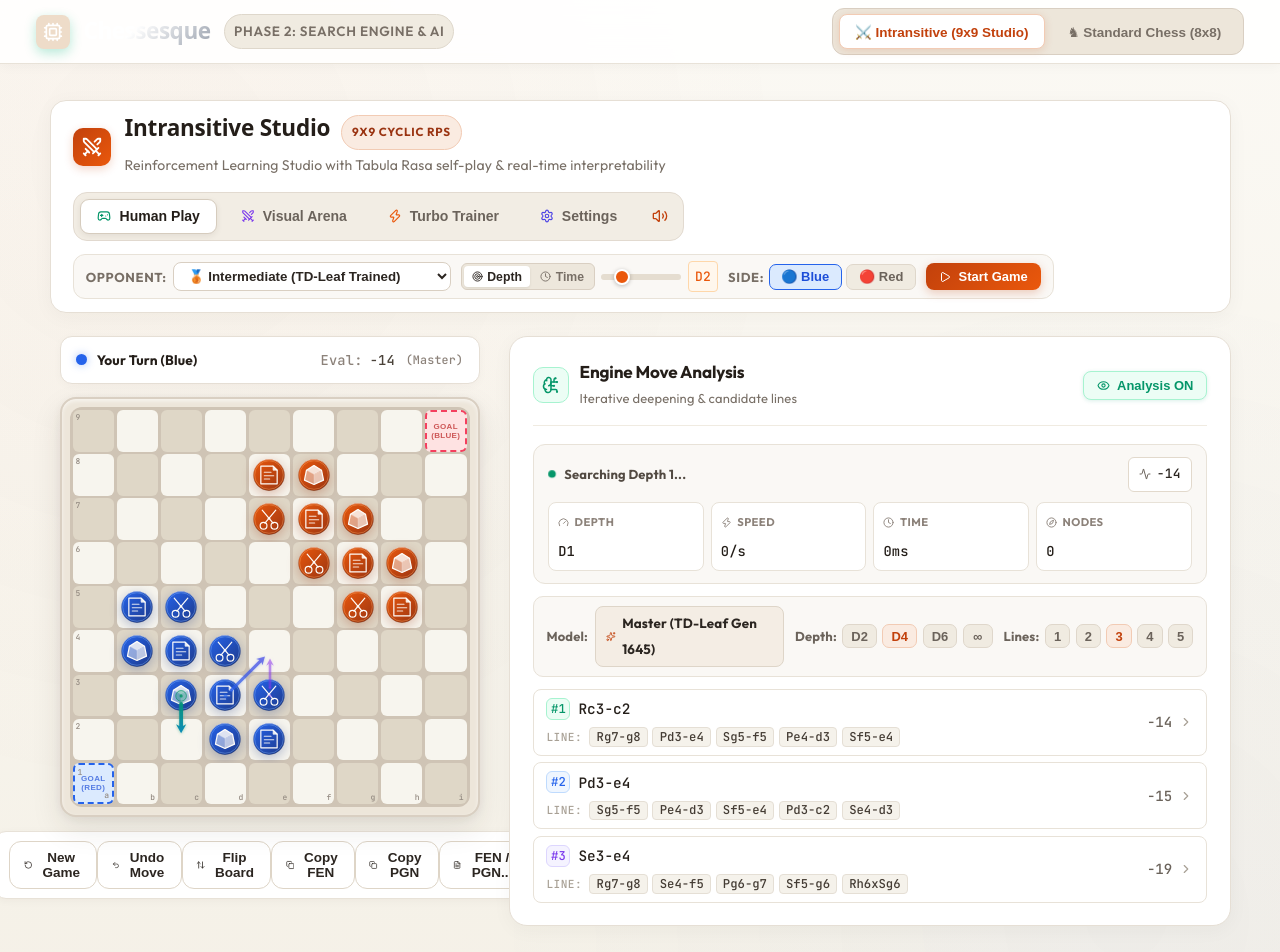
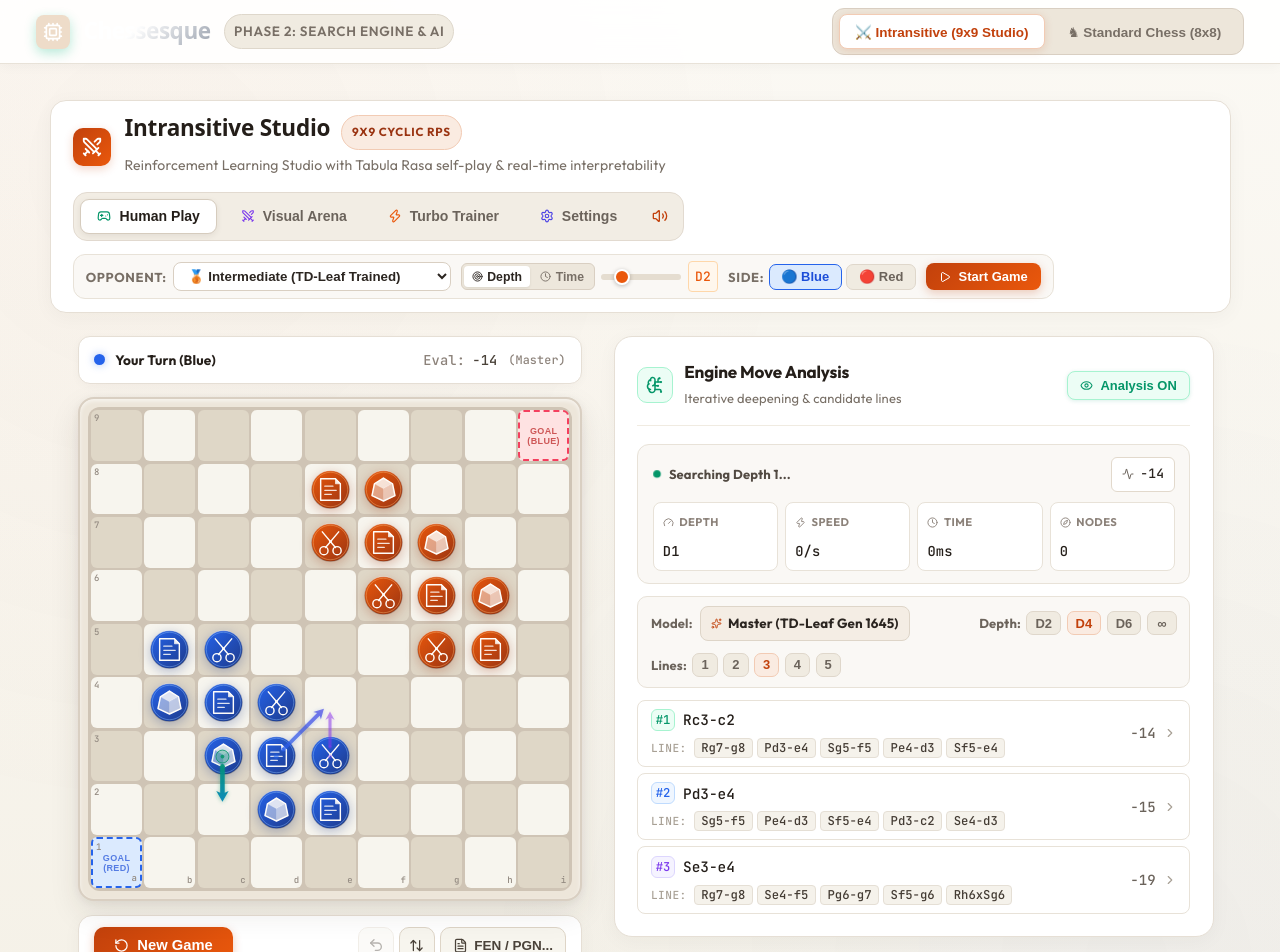
Before and after one commit to Vxwilson/intransitive, a React (Vite) app: page / in a window 1280 px wide. Shown: the top 952 px of the page. Built offline with nearby package versions, Linux system fonts and the light colour scheme.

Commit message:
feat(ui): 20% larger board, compact analysis layout, visual arena bottom strip, and PGN replay

```diff
--- a/src/custom/core/pgn.ts
+++ b/src/custom/core/pgn.ts
@@ -5,6 +5,9 @@
 
 import { INITIAL_INTRANSITIVE_FEN } from './fen';
 import type { Move } from './types';
+import { PLAYER_BLUE } from './types';
+import { IntransitiveGame } from './game';
+import { algebraicToSquare } from './constants';
 
 export interface PGNGameData {
   event?: string;
@@ -152,7 +155,7 @@ export function parsePGNMoves(pgn: string): string[] {
   // Match tokens
   const tokens = withoutComments.split(/\s+/);
   const moves: string[] = [];
-  const moveRegex = /^[RPSrps][a-i][1-9][\-x][RPSrps]?[a-i][1-9][#]?$/;
+  const moveRegex = /^[RPSrps]?[a-i][1-9][-x][RPSrps]?[a-i][1-9][#]?$/;
 
   for (const token of tokens) {
     const cleaned = token.replace(/^\d+\.+/, '').trim();
@@ -162,3 +165,78 @@ export function parsePGNMoves(pgn: string): string[] {
   }
   return moves;
 }
+
+export interface ReplayPGNResult {
+  finalGame: IntransitiveGame;
+  moves: { move: Move; san: string; fen: string }[];
+  startFen?: string;
+  error?: string;
+}
+
+/**
+ * Replays moves from a standard Intransitive PGN string onto an IntransitiveGame instance.
+ * Supports optional [FEN "..."] header, standard SAN, and coordinate notation.
+ */
+export function replayPGN(pgn: string): ReplayPGNResult {
+  const trimmed = pgn.trim();
+  if (!trimmed) {
+    return { finalGame: new IntransitiveGame(), moves: [], error: 'PGN text is empty' };
+  }
+
+  // Check for custom initial FEN setup header
+  const fenMatch = trimmed.match(/\[FEN\s+"([^"]+)"\]/i);
+  const startFen = fenMatch ? fenMatch[1].trim() : undefined;
+  let game: IntransitiveGame;
+  try {
+    game = startFen ? new IntransitiveGame(startFen) : new IntransitiveGame();
+  } catch (err: any) {
+    return { finalGame: new IntransitiveGame(), moves: [], error: `Invalid FEN in PGN header: ${err.message}` };
+  }
+
+  const tokens = parsePGNMoves(trimmed);
+  const moves: { move: Move; san: string; fen: string }[] = [];
+
+  for (let i = 0; i < tokens.length; i++) {
+    const token = tokens[i];
+    const legal = game.generateLegalMoves();
+    const cleanToken = token.replace(/[#+]/g, '');
+
+    // 1. Try exact SAN match
+    let match = legal.find(
+      (m) => game.formatMoveSAN(m).replace(/[#+]/g, '') === cleanToken
+    );
+
+    // 2. Try matching from-square and to-square coordinates
+    if (!match) {
+      const coordMatch = cleanToken.match(/([a-i][1-9])[-x](?:[RPSrps])?([a-i][1-9])/i);
+      if (coordMatch) {
+        const fromSq = algebraicToSquare(coordMatch[1]);
+        const toSq = algebraicToSquare(coordMatch[2]);
+        match = legal.find((m) => m.from === fromSq && m.to === toSq);
+      }
+    }
+
+    if (!match) {
+      return {
+        finalGame: game,
+        moves,
+        startFen,
+        error: `Illegal or unrecognized move at ply ${i + 1} (${game.activePlayer === PLAYER_BLUE ? 'Blue' : 'Red'}): "${token}"`,
+      };
+    }
+
+    const sanFormatted = game.formatMoveSAN(match);
+    game.makeMove(match);
+    moves.push({
+      move: match,
+      san: sanFormatted,
+      fen: game.toFEN(),
+    });
+  }
+
+  return {
+    finalGame: game,
+    moves,
+    startFen,
+  };
+}
--- a/src/custom/ui/IntransitiveBoard.tsx
+++ b/src/custom/ui/IntransitiveBoard.tsx
@@ -142,7 +142,7 @@ export const IntransitiveBoard: React.FC<IntransitiveBoardProps> = ({
                     <PieceIcon
                       type={piece.pieceType}
                       player={piece.player as Player}
-                      size={34}
+                      size={41}
                     />
                   </div>
                 )}
--- a/src/custom/ui/IntransitiveStudio.tsx
+++ b/src/custom/ui/IntransitiveStudio.tsx
@@ -22,8 +22,9 @@ import {
   FileText,
   X,
   Download,
+  ClipboardPaste,
 } from 'lucide-react';
-import { generateGamePGN, generateTournamentPGN, downloadTextFile } from '../core/pgn';
+import { generateGamePGN, generateTournamentPGN, downloadTextFile, replayPGN } from '../core/pgn';
 import { IntransitiveGame } from '../core/game';
 import { PLAYER_BLUE, PLAYER_RED } from '../core/types';
 import type { Move } from '../core/types';
@@ -149,9 +150,11 @@ export const IntransitiveStudio: React.FC = () => {
   const [showExportModal, setShowExportModal] = useState<boolean>(false);
   const [exportModalTab, setExportModalTab] = useState<'fen' | 'pgn'>('fen');
   const [customFenInput, setCustomFenInput] = useState<string>('');
+  const [customPgnInput, setCustomPgnInput] = useState<string>('');
   const [fenCopied, setFenCopied] = useState<boolean>(false);
   const [pgnCopied, setPgnCopied] = useState<boolean>(false);
   const [fenError, setFenError] = useState<string | null>(null);
+  const [pgnError, setPgnError] = useState<string | null>(null);
 
   // Model & Weights State
   const [weights, setWeights] = useState<EvaluationWeights>(() => createZeroWeights());
@@ -1269,19 +1272,19 @@ export const IntransitiveStudio: React.FC = () => {
 
   // Copy active game PGN to clipboard
   const handleCopyPGN = useCallback(() => {
-    const pgn = getActiveGamePGN();
+    const pgn = exportModalTab === 'pgn' && customPgnInput ? customPgnInput : getActiveGamePGN();
     navigator.clipboard.writeText(pgn);
     setPgnCopied(true);
     setTimeout(() => setPgnCopied(false), 2000);
-  }, [getActiveGamePGN]);
+  }, [exportModalTab, customPgnInput, getActiveGamePGN]);
 
   // Export current single game PGN file
   const handleExportPGN = useCallback(() => {
-    const pgn = getActiveGamePGN();
+    const pgn = exportModalTab === 'pgn' && customPgnInput.trim() ? customPgnInput.trim() : getActiveGamePGN();
     const isPlay = activeTab === 'play';
     const tag = isPlay ? 'human_vs_ai' : 'arena_exhibition';
     downloadTextFile(`intransitive_${tag}_${Date.now()}.pgn`, pgn);
-  }, [getActiveGamePGN, activeTab]);
+  }, [exportModalTab, customPgnInput, getActiveGamePGN, activeTab]);
 
   // Copy current game FEN
   const handleCopyFEN = useCallback(() => {
@@ -1291,13 +1294,41 @@ export const IntransitiveStudio: React.FC = () => {
     setTimeout(() => setFenCopied(false), 2000);
   }, [activeGame]);
 
+  // Paste from clipboard into FEN input
+  const handlePasteFEN = useCallback(async () => {
+    try {
+      const text = await navigator.clipboard.readText();
+      if (text) {
+        setCustomFenInput(text.trim());
+        setFenError(null);
+      }
+    } catch {
+      // Ignore if clipboard read permission is not granted
+    }
+  }, []);
+
+  // Paste from clipboard into PGN input
+  const handlePastePGN = useCallback(async () => {
+    try {
+      const text = await navigator.clipboard.readText();
+      if (text) {
+        setCustomPgnInput(text);
+        setPgnError(null);
+      }
+    } catch {
+      // Ignore if clipboard read permission is not granted
+    }
+  }, []);
+
   // Open Export / Position Modal
   const handleOpenExportModal = useCallback((defaultTab: 'fen' | 'pgn' = 'fen') => {
     setExportModalTab(defaultTab);
     setCustomFenInput(activeGame.toFEN());
+    setCustomPgnInput(getActiveGamePGN());
     setFenError(null);
+    setPgnError(null);
     setShowExportModal(true);
-  }, [activeGame]);
+  }, [activeGame, getActiveGamePGN]);
 
   // Load custom FEN into active mode
   const handleLoadFEN = useCallback((customFen: string) => {
@@ -1349,6 +1380,64 @@ export const IntransitiveStudio: React.FC = () => {
       setShowExportModal(false);
     } catch (err: unknown) {
       setFenError((err as Error)?.message || 'Invalid Intransitive FEN string');
+    }
+  }, [activeTab, humanColor, selectedOpponentId, playOpponentMode, playOpponentDepth, playOpponentTimeSec, getWeightsById]);
+
+  // Load custom PGN into active mode
+  const handleLoadPGN = useCallback((pgnString: string) => {
+    try {
+      const result = replayPGN(pgnString);
+      if (result.error) {
+        setPgnError(result.error);
+        return;
+      }
+
+      if (analysisWorkerRef.current) {
+        analysisWorkerRef.current.terminate();
+        analysisWorkerRef.current = null;
+      }
+      setAnalysisTelemetry(null);
+
+      const lastMove = result.moves.length > 0 ? result.moves[result.moves.length - 1].move : null;
+
+      if (activeTab === 'play') {
+        setPlayGame(result.finalGame);
+        setPlaySelectedSquare(null);
+        setPlayLastMove(lastMove);
+        setPlayMoveHistory(result.moves);
+        setPlayHistoryIndex(result.moves.length - 1);
+
+        // Trigger opponent AI move if it's the AI's turn
+        const isHuman = selectedOpponentId === 'manual' ||
+                        (humanColor === 'blue' && result.finalGame.activePlayer === PLAYER_BLUE) ||
+                        (humanColor === 'red' && result.finalGame.activePlayer === PLAYER_RED);
+
+        if (!isHuman && !result.finalGame.isTerminal().isOver) {
+          if (workerRef.current) {
+            const opponentWeights = getWeightsById(selectedOpponentId);
+            const isOppNNUE = 'w0' in opponentWeights;
+            workerRef.current.postMessage({
+              type: 'STEP_LIVE',
+              currentFen: result.finalGame.toFEN(),
+              searchDepth: playOpponentMode === 'depth' ? playOpponentDepth : undefined,
+              thinkTimeSec: playOpponentMode === 'time' ? playOpponentTimeSec : undefined,
+              customWeights: !isOppNNUE ? (opponentWeights as EvaluationWeights) : undefined,
+              customNNUEWeights: isOppNNUE ? serializeWeights(opponentWeights as NNUEWeights) : undefined,
+            });
+          }
+        }
+      } else {
+        setArenaGame(result.finalGame);
+        setArenaSelectedSquare(null);
+        setArenaLastMove(lastMove);
+        setArenaMoveHistory(result.moves);
+        setArenaHistoryIndex(result.moves.length - 1);
+      }
+
+      setPgnError(null);
+      setShowExportModal(false);
+    } catch (err: unknown) {
+      setPgnError((err as Error)?.message || 'Failed to replay PGN notation');
     }
   }, [activeTab, humanColor, selectedOpponentId, playOpponentMode, playOpponentDepth, playOpponentTimeSec, getWeightsById]);
 
@@ -2281,62 +2370,44 @@ export const IntransitiveStudio: React.FC = () => {
                 <button
                   type="button"
                   onClick={() => handleStartHumanGame(humanColor, selectedOpponentId)}
-                  className="intransitive-btn-secondary"
-                  style={{ padding: '0.45rem 0.75rem', fontSize: '0.75rem' }}
-                >
-                  <RotateCcw size={14} /> New Game
-                </button>
-
+                  className="intransitive-btn-watch-main"
+                  style={{ flex: 'unset', padding: '0.55rem 1.1rem' }}
+                  title="Start a new match with current opponent"
+                >
+                  <RotateCcw size={15} />
+                  <span>New Game</span>
+                </button>
+
+                <div className="intransitive-nav-cluster">
                   <button
                     type="button"
                     onClick={handleUndoHumanMove}
                     disabled={playHistoryIndex < 0}
-                  className="intransitive-btn-secondary"
-                  style={{ padding: '0.45rem 0.75rem', fontSize: '0.75rem' }}
+                    className="intransitive-btn-round"
                     title={isManualMode ? 'Undo previous move' : 'Undo previous human and AI move'}
                   >
-                  <Undo2 size={14} /> Undo Move
+                    <Undo2 size={16} />
                   </button>
 
                   <button
                     type="button"
                     onClick={() => setActiveIsBoardFlipped(!activeIsBoardFlipped)}
-                  className="intransitive-btn-secondary"
-                  style={{ padding: '0.45rem 0.75rem', fontSize: '0.75rem' }}
+                    className={`intransitive-btn-round ${activeIsBoardFlipped ? 'active' : ''}`}
                     title="Flip board view"
                   >
-                  <ArrowUpDown size={14} /> Flip Board
-                </button>
-
-                <button
-                  type="button"
-                  onClick={handleCopyFEN}
-                  className="intransitive-btn-secondary"
-                  style={{ padding: '0.45rem 0.75rem', fontSize: '0.75rem' }}
-                  title="Copy current position FEN to clipboard"
-                >
-                  {fenCopied ? <Check size={14} color="#059669" /> : <Copy size={14} />} {fenCopied ? 'Copied FEN' : 'Copy FEN'}
-                </button>
-
-                <button
-                  type="button"
-                  onClick={handleCopyPGN}
-                  className="intransitive-btn-secondary"
-                  style={{ padding: '0.45rem 0.75rem', fontSize: '0.75rem' }}
-                  title="Copy match moves as PGN"
-                >
-                  {pgnCopied ? <Check size={14} color="#059669" /> : <Copy size={14} />} {pgnCopied ? 'Copied PGN' : 'Copy PGN'}
+                    <ArrowUpDown size={15} />
                   </button>
 
                   <button
                     type="button"
                     onClick={() => handleOpenExportModal('fen')}
-                  className="intransitive-btn-secondary"
-                  style={{ padding: '0.45rem 0.75rem', fontSize: '0.75rem' }}
+                    className="intransitive-btn-round text-btn"
                     title="Export or import custom FEN position or PGN notation"
                   >
-                  <FileText size={14} /> FEN / PGN...
-                </button>
+                    <FileText size={15} />
+                    <span>FEN / PGN...</span>
+                  </button>
+                </div>
               </div>
             )}
 
@@ -2681,7 +2752,18 @@ export const IntransitiveStudio: React.FC = () => {
                   </button>
                 </div>
 
-                <div style={{ display: 'flex', justifyContent: 'flex-end', gap: '0.5rem', marginTop: '0.4rem' }}>
+                <div style={{ display: 'flex', justifyContent: 'space-between', alignItems: 'center', marginTop: '0.5rem' }}>
+                  <button
+                    type="button"
+                    className="intransitive-btn-secondary"
+                    onClick={handlePasteFEN}
+                    style={{ fontSize: '0.75rem', padding: '0.45rem 0.8rem' }}
+                    title="Paste FEN from clipboard"
+                  >
+                    <ClipboardPaste size={14} /> Paste FEN
+                  </button>
+
+                  <div style={{ display: 'flex', gap: '0.5rem' }}>
                     <button
                       type="button"
                       className="intransitive-btn-secondary"
@@ -2704,39 +2786,101 @@ export const IntransitiveStudio: React.FC = () => {
                       <Check size={14} /> Load Position
                     </button>
                   </div>
+                </div>
               </>
             ) : (
               <>
                 <p style={{ fontSize: '0.74rem', color: '#6b635b', margin: 0 }}>
-                  Standard Intransitive PGN record including move notations, player labels, event metadata, and result.
+                  Standard Intransitive PGN record including move notations, player labels, event metadata, and result. You can paste external PGN notation here and load it into the board.
                 </p>
 
                 <textarea
                   className="intransitive-fen-textarea"
-                  value={getActiveGamePGN()}
-                  readOnly
+                  value={customPgnInput}
+                  onChange={(e) => {
+                    setCustomPgnInput(e.target.value);
+                    setPgnError(null);
+                  }}
+                  placeholder="Paste or type PGN moves here (e.g. 1. Pd2-d3 sd8-d7 2. Se2-e3...)"
                   rows={8}
                   style={{ fontFamily: "'JetBrains Mono', monospace", fontSize: '0.72rem', whiteSpace: 'pre' }}
                 />
 
-                <div style={{ display: 'flex', justifyContent: 'flex-end', gap: '0.5rem', marginTop: '0.4rem' }}>
+                {pgnError && (
+                  <div className="intransitive-fen-error">
+                    {pgnError}
+                  </div>
+                )}
+
+                <div className="intransitive-fen-presets">
+                  <span style={{ fontSize: '0.7rem', fontWeight: 600, color: '#786f66' }}>Quick Actions:</span>
+                  <button
+                    type="button"
+                    className="intransitive-fen-preset-btn"
+                    onClick={() => {
+                      setCustomPgnInput(getActiveGamePGN());
+                      setPgnError(null);
+                    }}
+                    title="Reset text to current game PGN"
+                  >
+                    Current Game
+                  </button>
+                  <button
+                    type="button"
+                    className="intransitive-fen-preset-btn"
+                    onClick={() => {
+                      setCustomPgnInput('');
+                      setPgnError(null);
+                    }}
+                    title="Clear editor to paste fresh PGN"
+                  >
+                    Clear Text
+                  </button>
+                </div>
+
+                <div style={{ display: 'flex', justifyContent: 'space-between', alignItems: 'center', marginTop: '0.5rem', flexWrap: 'wrap', gap: '0.5rem' }}>
+                  <div style={{ display: 'flex', gap: '0.45rem' }}>
+                    <button
+                      type="button"
+                      className="intransitive-btn-secondary"
+                      onClick={handlePastePGN}
+                      style={{ fontSize: '0.75rem', padding: '0.45rem 0.8rem' }}
+                      title="Paste PGN from clipboard"
+                    >
+                      <ClipboardPaste size={14} /> Paste PGN
+                    </button>
                     <button
                       type="button"
                       className="intransitive-btn-secondary"
                       onClick={handleCopyPGN}
                       style={{ fontSize: '0.75rem', padding: '0.45rem 0.8rem' }}
+                      title="Copy PGN text to clipboard"
                     >
                       {pgnCopied ? <Check size={14} color="#059669" /> : <Copy size={14} />} {pgnCopied ? 'Copied PGN!' : 'Copy PGN'}
                     </button>
+                  </div>
+
+                  <div style={{ display: 'flex', gap: '0.5rem' }}>
+                    <button
+                      type="button"
+                      className="intransitive-btn-secondary"
+                      onClick={handleExportPGN}
+                      style={{ fontSize: '0.75rem', padding: '0.45rem 0.8rem' }}
+                      title="Download current PGN as file"
+                    >
+                      <Download size={14} /> Download .pgn
+                    </button>
 
                     <button
                       type="button"
                       className="intransitive-btn-primary"
-                    onClick={handleExportPGN}
+                      onClick={() => handleLoadPGN(customPgnInput)}
                       style={{ fontSize: '0.75rem', padding: '0.45rem 0.9rem' }}
-                  >
-                    <Download size={14} /> Download .pgn
-                  </button>
+                      title="Parse, validate, and load this game onto the board"
+                    >
+                      <Play size={14} fill="currentColor" /> Load PGN
+                    </button>
+                  </div>
                 </div>
               </>
             )}
--- a/src/custom/ui/intransitive.css
+++ b/src/custom/ui/intransitive.css
@@ -198,11 +198,15 @@ body.theme-intransitive-warm {
   grid-template-columns: 1fr;
   gap: 1.1rem;
   align-items: start;
+  width: 100%;
+  max-width: 1180px;
+  margin: 0 auto;
 }
 
 @media (min-width: 1024px) {
   .intransitive-two-col {
-    grid-template-columns: 440px 1fr;
+    grid-template-columns: 528px minmax(320px, 600px);
+    justify-content: center;
   }
 }
 
@@ -221,13 +225,14 @@ body.theme-intransitive-warm {
   align-items: center;
   justify-content: space-between;
   width: 100%;
-  max-width: 420px;
+  max-width: 504px;
   padding: 0.55rem 0.85rem;
   background: #ffffff;
   border: 1px solid #e6dfd5;
   border-radius: 12px;
   font-size: 0.76rem;
   box-shadow: 0 2px 10px rgba(50, 42, 32, 0.03);
+  box-sizing: border-box;
 }
 
 .intransitive-turn-info {
@@ -280,7 +285,8 @@ body.theme-intransitive-warm {
     0 2px 8px rgba(45, 38, 30, 0.06),
     inset 0 2px 4px rgba(255, 255, 255, 0.6);
   width: 100%;
-  max-width: 420px;
+  max-width: 504px;
+  box-sizing: border-box;
 }
 
 .intransitive-board-matrix {
@@ -352,7 +358,7 @@ body.theme-intransitive-warm {
   display: flex;
   align-items: center;
   justify-content: center;
-  font-size: 8px;
+  font-size: 9px;
   font-weight: 800;
   letter-spacing: 0.04em;
   text-transform: uppercase;
@@ -373,7 +379,7 @@ body.theme-intransitive-warm {
   position: absolute;
   top: 2px;
   left: 3px;
-  font-size: 8px;
+  font-size: 9px;
   font-family: 'JetBrains Mono', monospace;
   font-weight: 700;
   color: #948b82;
@@ -384,7 +390,7 @@ body.theme-intransitive-warm {
   position: absolute;
   bottom: 2px;
   right: 3px;
-  font-size: 8px;
+  font-size: 9px;
   font-family: 'JetBrains Mono', monospace;
   font-weight: 700;
   color: #948b82;
@@ -463,6 +469,20 @@ body.theme-intransitive-warm {
   color: #241e19;
 }
 
+.intransitive-btn-round.active {
+  background: #faebe1;
+  color: #c2410c;
+  border-color: #fbd5c3;
+}
+
+.intransitive-btn-round.text-btn {
+  width: auto;
+  padding: 0 0.65rem;
+  gap: 0.35rem;
+  font-size: 0.75rem;
+  font-weight: 600;
+}
+
 .intransitive-btn-round:disabled {
   opacity: 0.4;
   pointer-events: none;
@@ -550,6 +570,7 @@ body.theme-intransitive-warm {
   flex-direction: column;
   gap: 1.25rem;
   width: 100%;
+  max-width: 600px;
 }
 
 .intransitive-editorial-card {
@@ -1758,11 +1779,15 @@ body.theme-intransitive-warm {
   display: flex;
   align-items: center;
   justify-content: space-between;
-  padding: 0.5rem 0.8rem;
+  gap: 0.6rem;
+  width: 100%;
+  max-width: 504px;
+  padding: 0.65rem 0.85rem;
   background: #ffffff;
-  border: 1px solid #e8e2d8;
-  border-radius: 12px;
-  box-shadow: 0 2px 8px rgba(45, 38, 30, 0.04);
+  border: 1px solid #e6dfd5;
+  border-radius: 14px;
+  box-shadow: 0 4px 18px rgba(50, 42, 32, 0.04);
+  box-sizing: border-box;
 }
 
 /* ==========================================================================
@@ -3195,6 +3220,9 @@ body.theme-intransitive-warm {
   align-items: center;
   justify-content: space-between;
   gap: 0.5rem;
+  width: 100%;
+  max-width: 504px;
+  box-sizing: border-box;
   padding: 0.35rem 0.65rem;
   background: linear-gradient(90deg, #eff6ff 0%, #fef9f3 50%, #fff7ed 100%);
   border: 1px solid #e5ddd0;
```
Also changed, not shown: 1 other file (tests, documents, lock files or other folders). Lines whose indentation alone changed are shown as unchanged.
